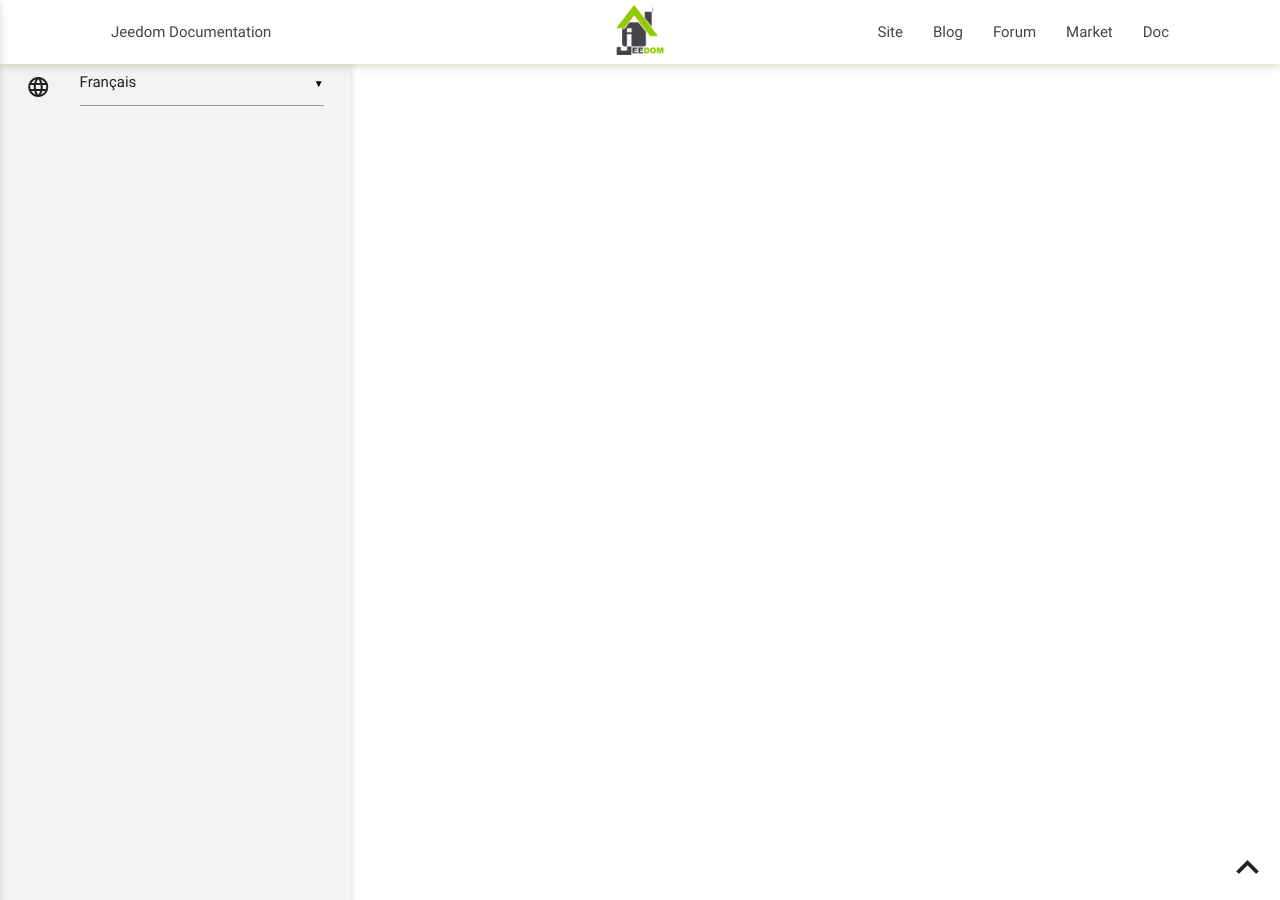
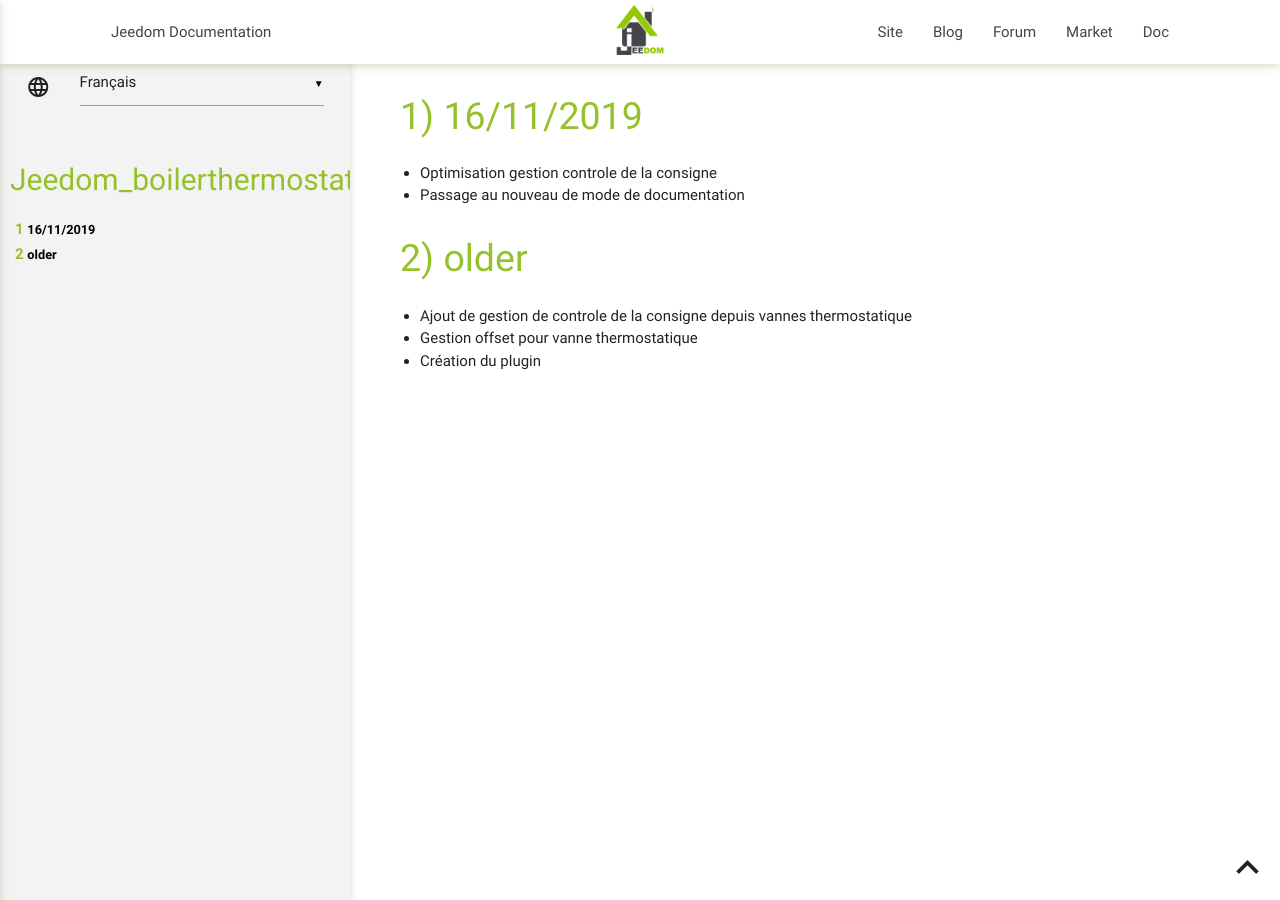
Before and after one commit to DavZero/jeedom_boilerThermostat, a Jekyll site: the page built from docs/de_DE/changelog.md, in a window 1280 px wide. Built offline with Jekyll 4.4.1, drawn with Linux system fonts in a browser that asks for light colours; our own code applies the rules of GitHub Pages for plain Markdown files.

Commit message:
[ROBOT] Action all

```diff
--- a/docs/de_DE/changelog.md
+++ b/docs/de_DE/changelog.md
@@ -0,0 +1,10 @@
+# 16/11/2019
+
+- Optimisation gestion controle de la consigne
+- Passage au nouveau de mode de documentation
+
+# older
+
+- Ajout de gestion de controle de la consigne depuis vannes thermostatique
+- Gestion offset pour vanne thermostatique
+- Création du plugin
```
Also changed, not shown: docs/de_DE/index.md (+0 -1 lines), docs/en_US/changelog.md (+10 -0 lines), docs/en_US/index.md (+0 -1 lines), docs/es_ES/changelog.md (+10 -0 lines), docs/es_ES/index.md (+0 -1 lines).
